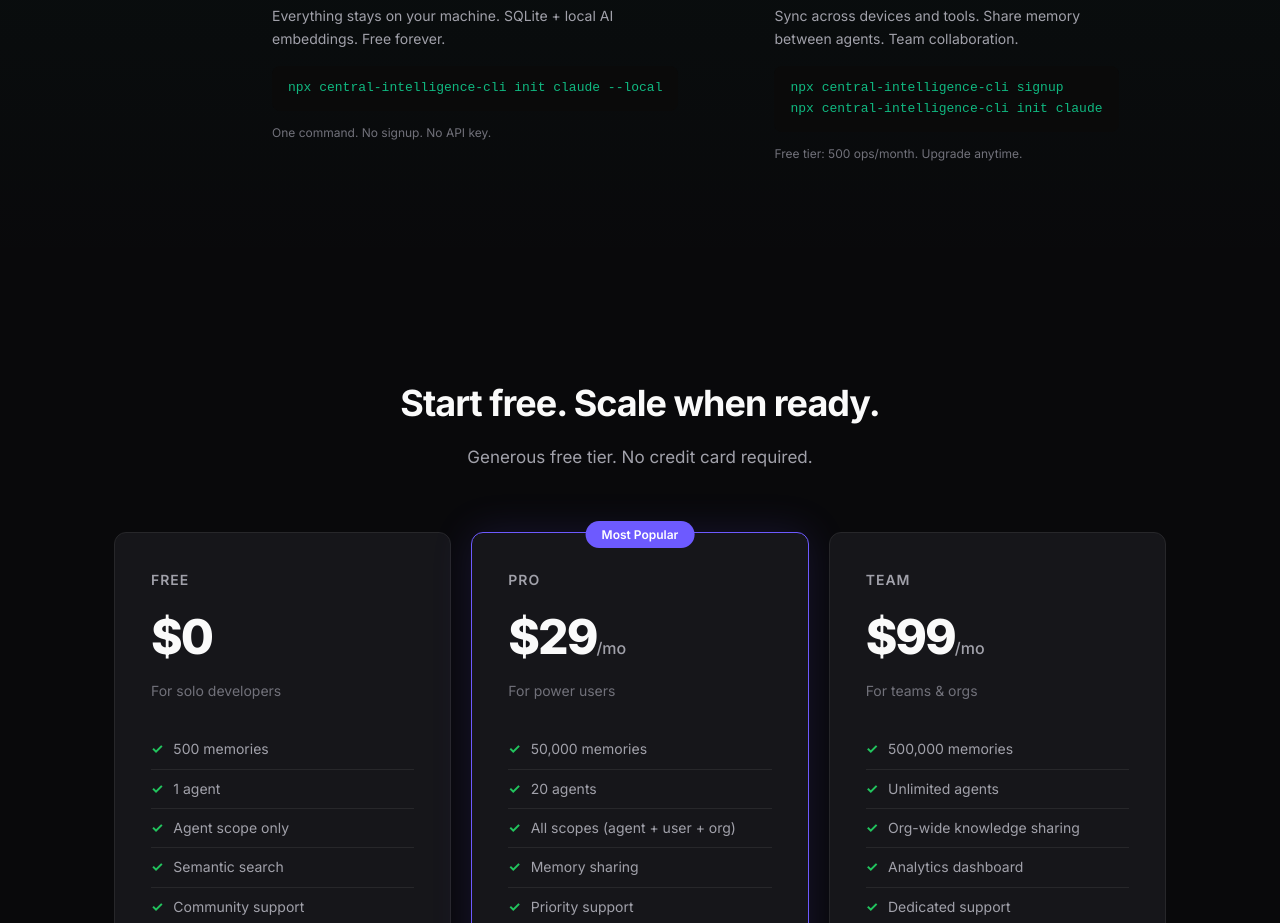
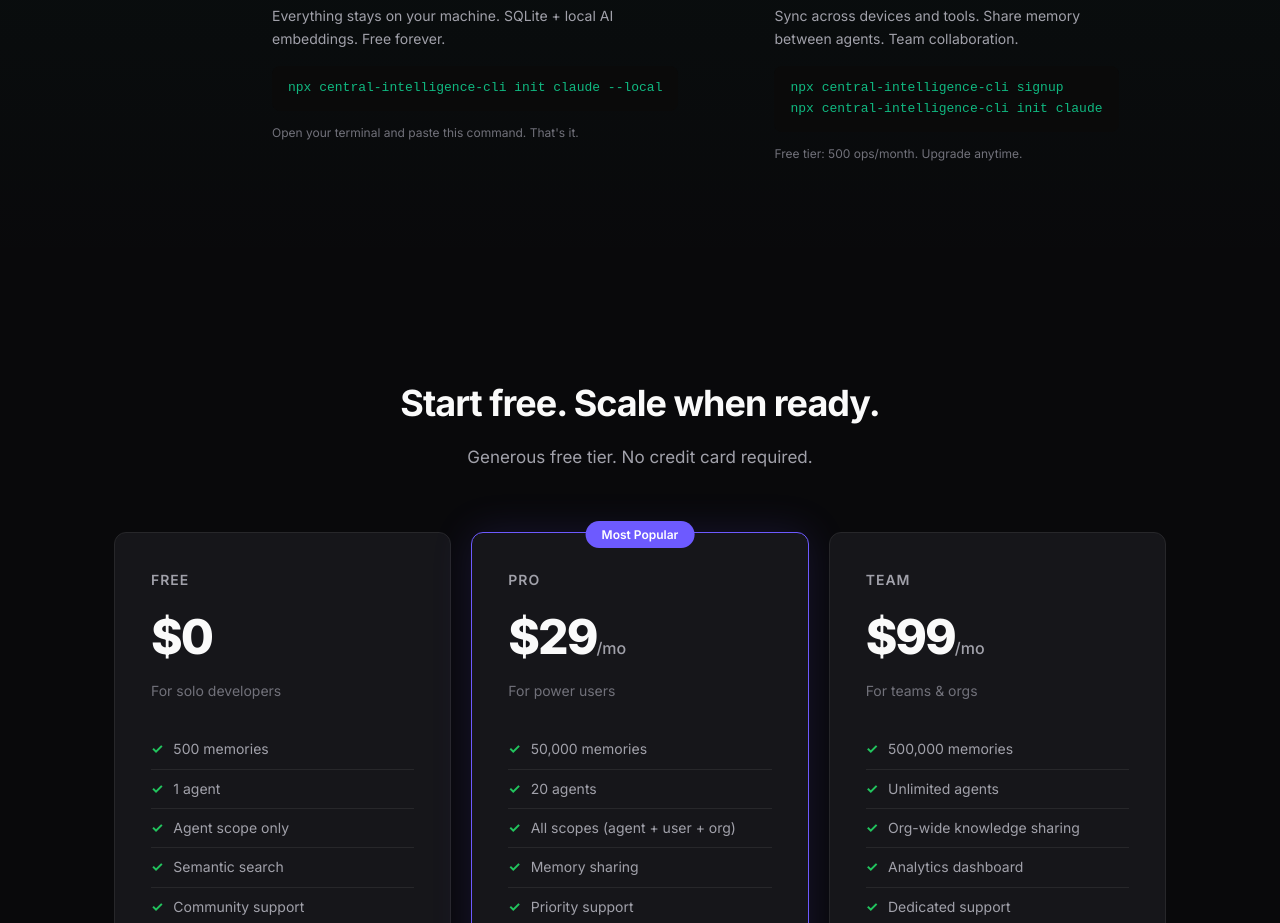
Before and after one commit to AlekseiMarchenko/central-intelligence, a website: page landing/index.html in a window 1280 px wide. Shown: the part 4500-5423 px from the top of the page. Drawn offline with Linux system fonts and the light colour scheme.

Commit message:
Clarify Local Mode: tell users to open terminal
Co-Authored-By: Claude Opus 4.6 (1M context) <noreply@anthropic.com>

```diff
--- a/landing/index.html
+++ b/landing/index.html
@@ -1222,7 +1222,7 @@ function downloadConfig(platform) {
         <h3 style="font-size: 20px; font-weight: 600; margin-bottom: 8px;">Local Mode</h3>
         <p style="color: var(--text-muted); font-size: 14px; margin-bottom: 16px;">Everything stays on your machine. SQLite + local AI embeddings. Free forever.</p>
         <pre style="background: #0a0a0a; padding: 12px 16px; border-radius: 8px; font-size: 13px; color: #10b981; overflow-x: auto;">npx central-intelligence-cli init claude --local</pre>
-        <p style="color: var(--text-dim); font-size: 12px; margin-top: 12px;">One command. No signup. No API key.</p>
+        <p style="color: var(--text-dim); font-size: 12px; margin-top: 12px;">Open your terminal and paste this command. That's it.</p>
       </div>
       <div style="background: var(--card-bg); border: 1px solid var(--card-border); border-radius: 12px; padding: 32px; text-align: left;">
         <div style="font-size: 24px; margin-bottom: 8px;">☁️</div>
```
